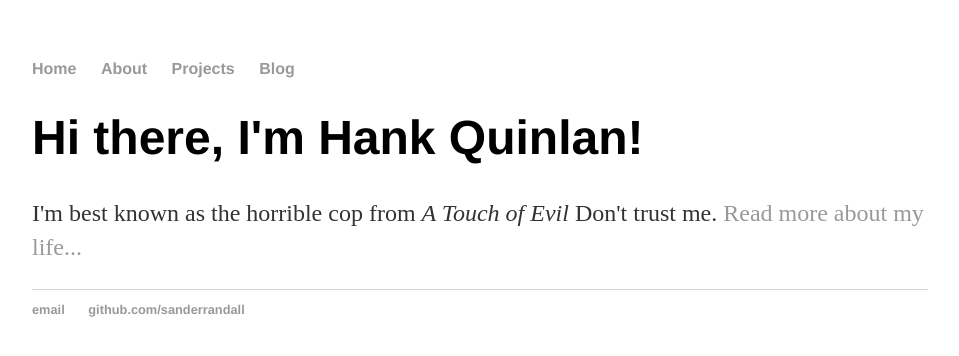
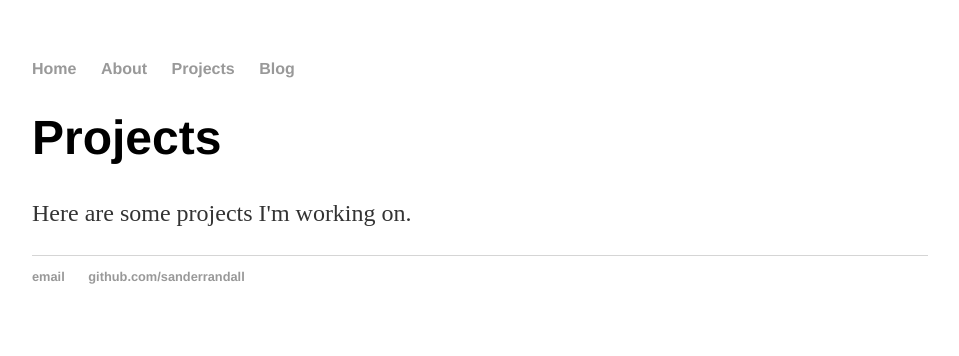
Before and after one commit to sanderrandall/sanderrandall.github.io, a Jekyll site: the page built from projects/index.html, in a window 1280 px wide. Shown: the top 356 px of the page, without its empty margins (160-1119 px from the left). Built offline with Jekyll 4.4.1, drawn with Linux system fonts in a browser that asks for light colours.

Commit message:
Update index.html

```diff
--- a/projects/index.html
+++ b/projects/index.html
@@ -3,6 +3,6 @@ layout: default
 title: Sander Randall
 ---
 <div class="blurb">
-	<h1>Hi there, I'm Hank Quinlan!</h1>
-	<p>I'm best known as the horrible cop from <em>A Touch of Evil</em> Don't trust me. <a href="/about">Read more about my life...</a></p>
+	<h1>Projects</h1>
+	<p>Here are some projects I'm working on.</p>
 </div><!-- /.blurb -->
```
